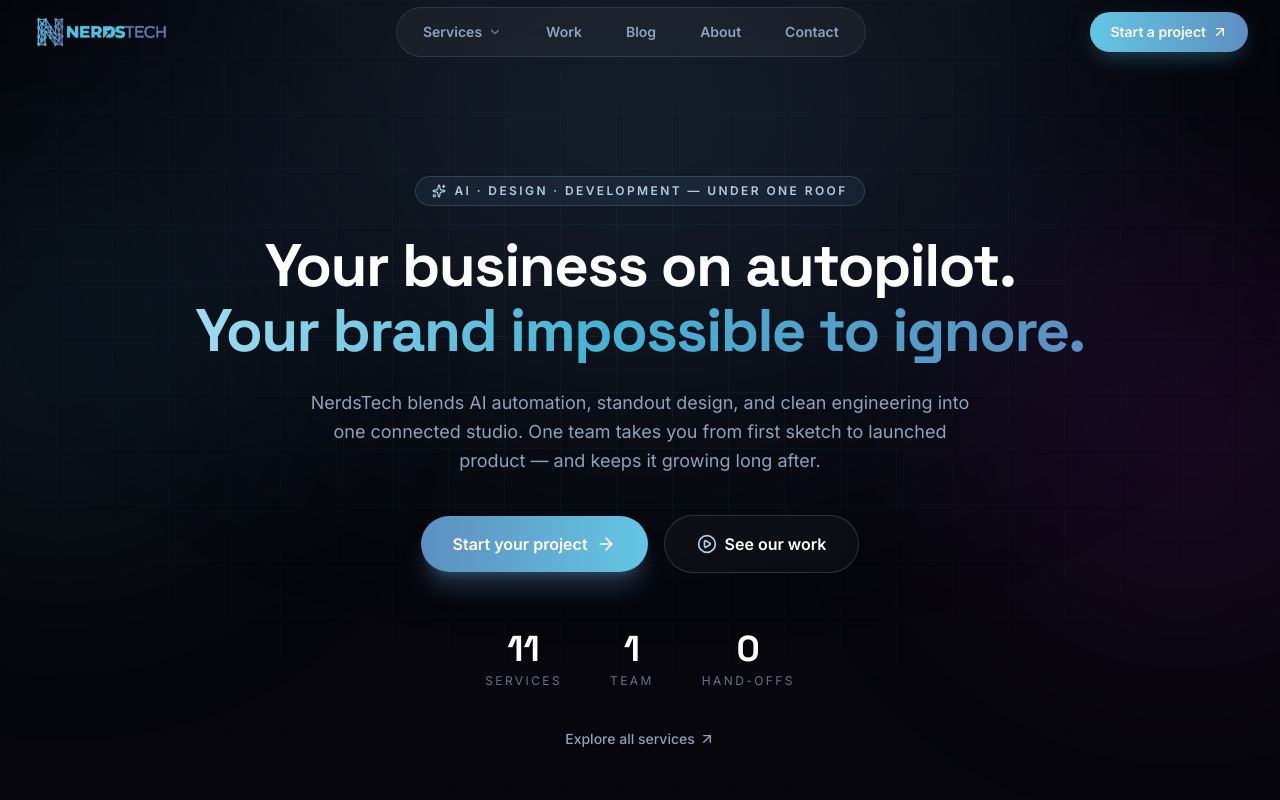
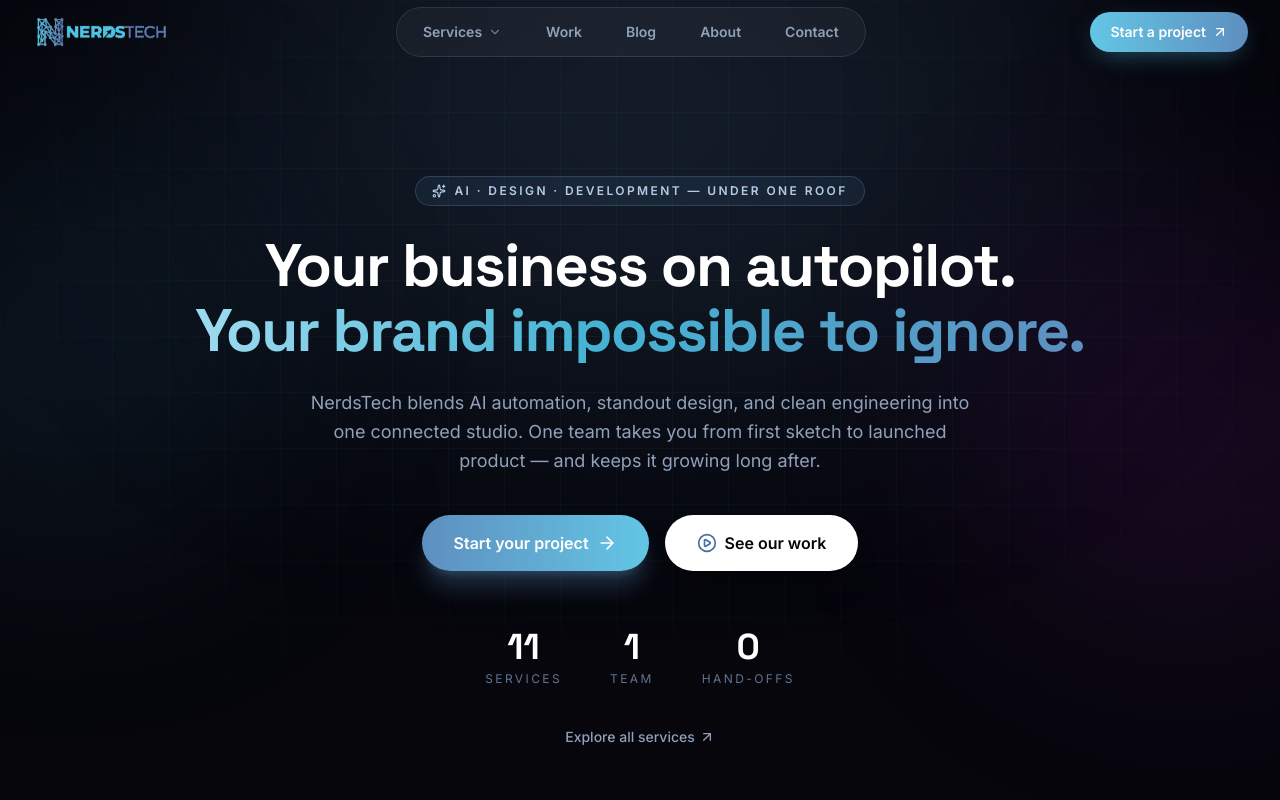
Before and after one commit to charlieboy350/nerds-tech-website, a Next.js app: page / in a window 1280 px wide. Shown: the top 800 px of the page. Built offline with nearby package versions, Linux system fonts and the light colour scheme.

Commit message:
Hero: restyle 'See our work' as crisp white secondary button

```diff
--- a/src/components/home/Hero.tsx
+++ b/src/components/home/Hero.tsx
@@ -67,9 +67,9 @@ export default function Hero() {
           </Link>
           <Link
             href="/work"
-            className="group inline-flex w-full items-center justify-center gap-2 rounded-full border border-white/15 bg-white/[0.03] px-8 py-4 text-base font-semibold text-white backdrop-blur-sm transition-all duration-300 hover:-translate-y-0.5 hover:border-brand-400/50 hover:bg-brand-500/10 hover:shadow-[0_12px_32px_-12px_rgba(69,179,212,0.6)] sm:w-auto"
+            className="group inline-flex w-full items-center justify-center gap-2 rounded-full bg-white px-8 py-4 text-base font-semibold text-ink-950 shadow-xl shadow-black/25 transition-all duration-300 hover:-translate-y-0.5 hover:shadow-[0_18px_44px_-12px_rgba(255,255,255,0.35)] active:translate-y-0 sm:w-auto"
           >
-            <PlayCircle className="size-5 text-steel-300" />
+            <PlayCircle className="size-5 text-steel-600 transition-transform duration-300 group-hover:scale-110" />
             See our work
           </Link>
         </motion.div>
```
